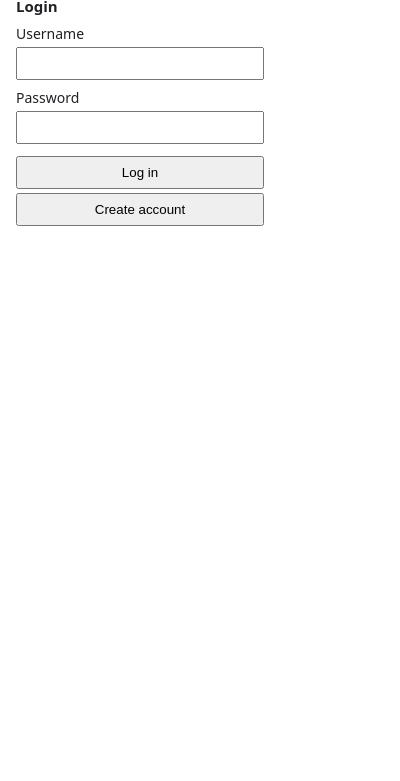
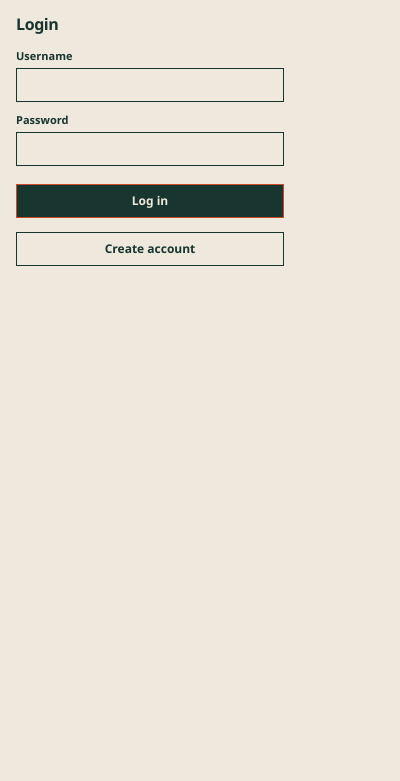
Before and after one commit to Vecto07/my-scout, a browser extension: page extension/popup.html in a window 400 px wide. Shown: the part 63-844 px from the top of the page. Drawn offline with Linux system fonts and the light colour scheme.

Commit message:
UI angepasst an FrontEnd

```diff
--- a/extension/popup.css
+++ b/extension/popup.css
@@ -1,63 +1,152 @@
+:root {
+  color-scheme: light;
+  --page: #eee9dc;
+  --surface: #eee9dc;
+  --surface-subtle: #e6e0d1;
+  --ink: #18352f;
+  --muted: #18352f;
+  --line: #18352f;
+  --accent: #c84b2b;
+  --danger: #c84b2b;
+  --font: "Segoe UI", Arial, sans-serif;
+}
+
+* {
+  box-sizing: border-box;
+  border-radius: 0 !important;
+}
+
 body {
-  width: 280px;
+  width: 300px;
   margin: 0;
-  color: #202124;
-  font: 14px system-ui, sans-serif;
+  background: var(--page);
+  color: var(--ink);
+  font: 13px/1.45 var(--font);
+  -webkit-font-smoothing: antialiased;
 }
 
 main {
   padding: 16px;
+  border-top: 4px solid var(--accent);
 }
 
 h1 {
   margin: 0 0 16px;
-  font-size: 20px;
+  padding-bottom: 10px;
+  border-bottom: 2px solid var(--ink);
+  font-size: 19px;
+  font-weight: 650;
+  letter-spacing: -0.04em;
 }
 
 h2 {
-  margin: 16px 0 8px;
-  font-size: 15px;
+  margin: 0 0 12px;
+  font-size: 16px;
+  font-weight: 650;
+  letter-spacing: -0.025em;
+}
+
+section > p {
+  margin: -4px 0 14px;
+  color: var(--muted);
+  font-size: 12px;
+  line-height: 1.65;
 }
 
 label {
   display: block;
-  margin: 8px 0;
+  margin: 10px 0 4px;
+  color: var(--ink);
+  font-size: 11px;
+  font-weight: 600;
 }
 
 input,
 button {
   box-sizing: border-box;
   width: 100%;
+  font: inherit;
+}
+
+input {
+  height: 34px;
   margin-top: 4px;
-  padding: 7px;
+  padding: 0 9px;
+  border: 1px solid var(--line);
+  background: var(--surface);
+  color: var(--ink);
+  font-size: 12px;
+}
+
+input:focus-visible,
+button:focus-visible {
+  outline: 2px solid var(--accent);
+  outline-offset: 2px;
+}
+
+button {
+  min-height: 34px;
+  margin-top: 14px;
+  padding: 6px 10px;
+  border: 1px solid var(--accent);
+  background: var(--ink);
+  color: var(--page);
+  font-size: 12px;
+  font-weight: 600;
+  cursor: pointer;
+}
+
+button:hover {
+  background: #244a41;
+}
+
+form + button,
+#logout {
+  border-color: var(--line);
+  background: var(--surface);
+  color: var(--ink);
+}
+
+form + button:hover,
+#logout:hover {
+  background: var(--surface-subtle);
+}
+
+button + button {
+  margin-top: 7px;
 }
 
 #dev-mode-label {
   display: flex;
   align-items: center;
-  gap: 6px;
+  gap: 7px;
+  margin: 16px 0 0;
+  padding-top: 10px;
+  border-top: 1px solid var(--line);
 }
 
 #dev-mode {
   width: auto;
+  height: auto;
   margin: 0;
+  accent-color: var(--accent);
 }
 
-button {
-  cursor: pointer;
+#product-details-section {
+  margin-top: 16px;
+  padding-top: 12px;
+  border-top: 2px solid var(--ink);
 }
 
-button + button {
-  margin-top: 8px;
-}
-
-p {
-  margin: 8px 0;
+#product-details-section h2 {
+  margin-bottom: 8px;
 }
 
 #status {
   min-height: 18px;
-  color: #444;
+  margin: 12px 0 0;
+  color: var(--muted);
+  font-size: 12px;
 }
 
 dl {
@@ -67,16 +156,20 @@ dl {
 
 dt {
   margin-top: 8px;
-  color: #666;
-  font-size: 12px;
+  color: var(--muted);
+  font-size: 10px;
+  font-weight: 650;
+  letter-spacing: 0.05em;
+  text-transform: uppercase;
 }
 
 dd {
   margin: 2px 0 0;
+  font-size: 12px;
 }
 
 #product-error {
-  color: #b3261e;
+  color: var(--danger);
 }
 
 dd ul {
```
